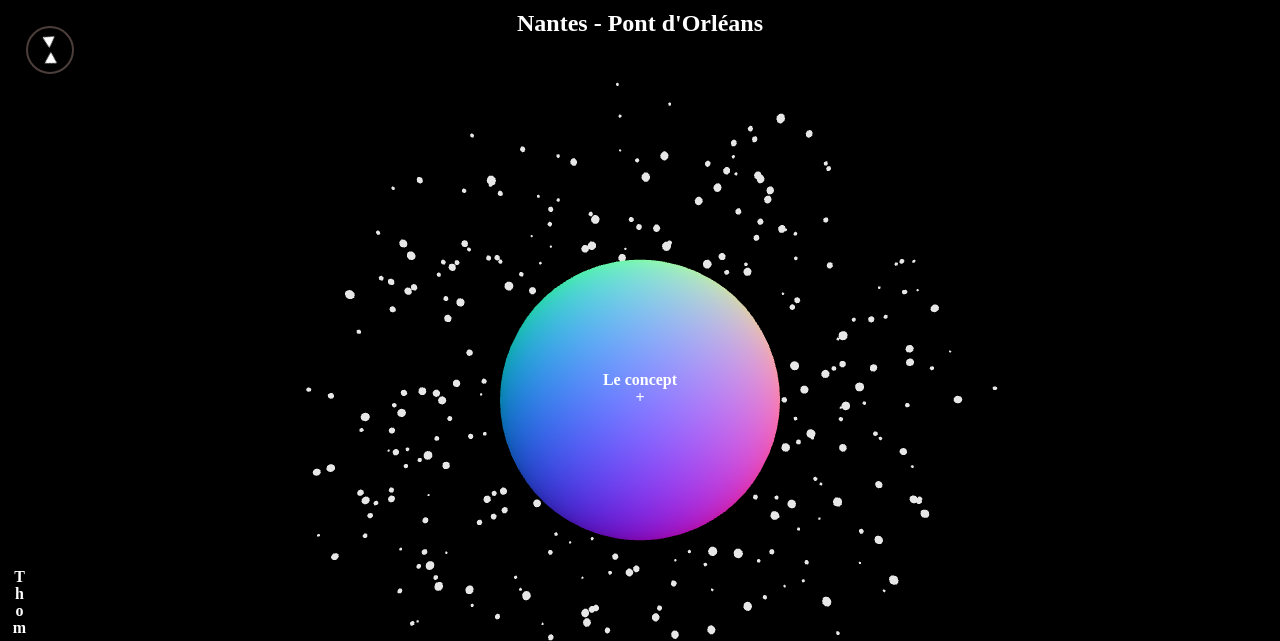
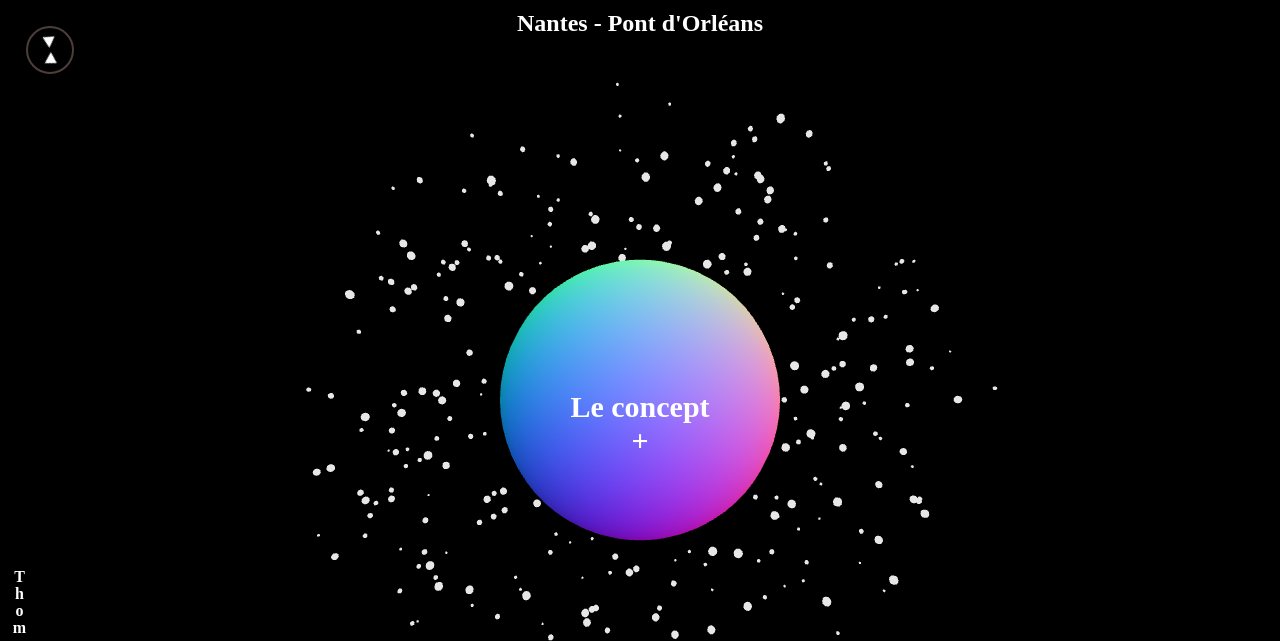
Before and after one commit to thomasdbs/nantesHistoireDiapo, a website built with webpack: page src/three/index.html in a window 1280 px wide. Shown: the top 641 px of the page. Built offline with nearby package versions, Linux system fonts and the light colour scheme; animation ran at ten frames a second; a web font is replaced by a local one.

Commit message:
Version stable

```diff
--- a/src/three/index.css
+++ b/src/three/index.css
@@ -3,6 +3,7 @@ canvas { display: block; }
 body { background-color: #000000; margin: 0; padding: 0; }
 img { display: block; }
 h1 { margin: 0; }
+h4 { font-size: 30px; }
 a { color: white; text-decoration: none;}
 
 
--- a/src/three/index.js
+++ b/src/three/index.js
@@ -30,7 +30,9 @@ const htmlBalise = document.querySelector('html');
 
 let interval = null;
 let numProjet = 1;
-console.log(window.location.pathname);
+// const pathname = window.location.pathname;
+// const fontSize = pathname.substr(-2,2);
+// console.log(window.location.pathname);
 
 let animationParticles = null;
 
```
Also changed, not shown: 1 other file.
